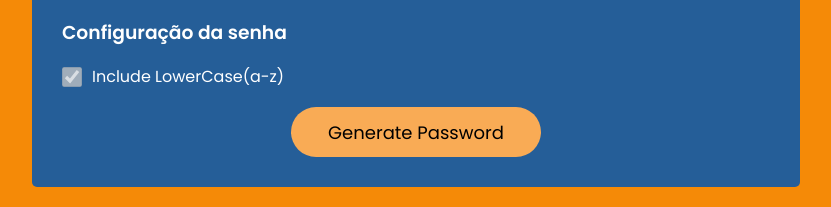
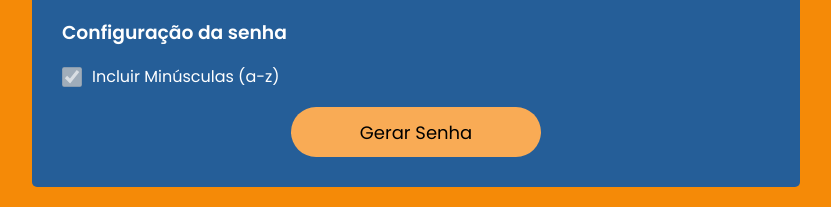
Before and after one commit to WallacyFernandez/ProcessoProject, a React (Create React App) app: page / in a window 1280 px wide. Shown: the part 375-582 px from the top of the page, without its empty margins (224-1055 px from the left). Built offline with nearby package versions, Linux system fonts and the light colour scheme.

Commit message:
Add: template issue

```diff
--- a/package.json
+++ b/package.json
@@ -6,6 +6,7 @@
     "@testing-library/jest-dom": "^5.16.5",
     "@testing-library/react": "^13.4.0",
     "@testing-library/user-event": "^13.5.0",
+    "passwordgenerator": "file:",
     "react": "^18.2.0",
     "react-dom": "^18.2.0",
     "react-scripts": "5.0.1",
--- a/public/index.html
+++ b/public/index.html
@@ -24,7 +24,7 @@
       work correctly both with client-side routing and a non-root public URL.
       Learn how to configure a non-root public URL by running `npm run build`.
     -->
-    <title>Password Generator</title>
+    <title>Gerador de Senha</title>
   </head>
   <body>
     <noscript>You need to enable JavaScript to run this app.</noscript>
--- a/src/App.js
+++ b/src/App.js
@@ -1,4 +1,3 @@
-import logo from './logo.svg';
 import './App.css';
 import PasswordGenerator from './Components/PasswordGenerator';
 import 'react-toastify/dist/ReactToastify.css';
@@ -6,7 +5,7 @@ import 'react-toastify/dist/ReactToastify.css';
 function App() {
   return (
     <div className="App">
-    <PasswordGenerator />
+      <PasswordGenerator />
     </div>
   );
 }
--- a/src/Components/PasswordGenerator.jsx
+++ b/src/Components/PasswordGenerator.jsx
@@ -44,14 +44,14 @@ function PasswordGenerator() {
                             <div className="left">
                                 <div className="checkbox-field">
                                     <input type="checkbox" name="lower" id="lower" checked disabled />
-                                    <label htmlFor="lower">Include LowerCase(a-z)</label>
+                                    <label htmlFor="lower">Incluir Minúsculas (a-z)</label>
                                 </div>
                             </div>
                         </div>
                     </div>
                 </div>
                 <div className="buttons">
-                    <button type='button' onClick={generatePassword}>Generate Password</button>
+                    <button type='button' onClick={generatePassword}>Gerar Senha</button>
                 </div>
             </div>
             <ToastContainer />
```
Also changed, not shown: 1 other file (tests, documents, lock files or other folders).
